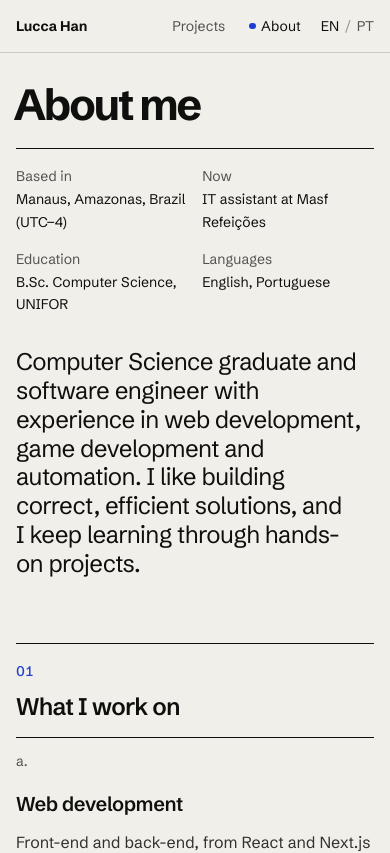
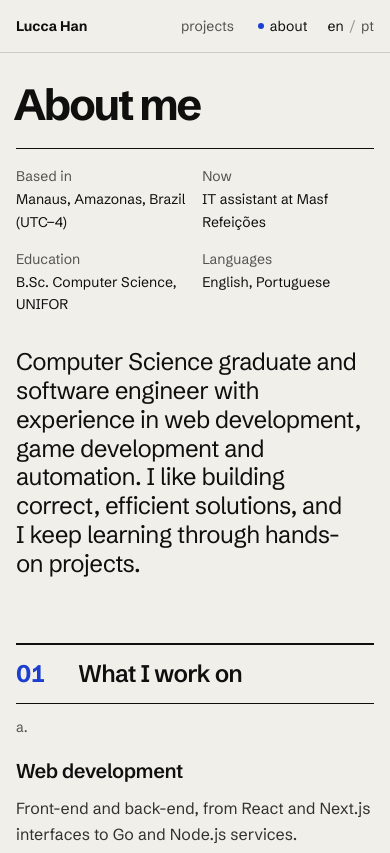
Before and after one commit to ludihan/website, a Next.js app: page /en/about in a window 390 px wide. Shown: the top 853 px of the page. Built offline with nearby package versions, Linux system fonts and the light colour scheme.

Commit message:
Set section numbers large, open sections on a heavier rule, lowercase the header

```diff
--- a/app/globals.css
+++ b/app/globals.css
@@ -197,9 +197,9 @@ p {
   gap: 1.5rem;
 }
 
+/* The header is set in lower case, as in the Swiss and Bauhaus tradition. */
 .nav-link {
   color: var(--soft);
-  text-transform: capitalize;
 }
 
 .nav-link:hover,
@@ -222,7 +222,6 @@ p {
   grid-column: 11 / 13;
   justify-self: end;
   display: flex;
-  text-transform: uppercase;
 }
 
 .lang-switcher > * + *::before {
@@ -322,17 +321,28 @@ p {
 
 /* ---------- Section openers ---------- */
 
+/* A section opens on a heavier rule than the hairlines inside it. */
 .section-head {
   align-items: baseline;
   padding-top: 1rem;
-  border-top: 1px solid var(--ink);
+  border-top: 2px solid var(--ink);
 }
 
+/* Section numbers are set like the titles beside them: the numerals are part of the layout. */
 .section-no {
   grid-column: 1 / 4;
   color: var(--accent-text);
+  font-size: var(--text-title);
+  font-weight: 700;
+  letter-spacing: -0.03em;
+  line-height: 1.1;
+}
+
+/* Over a project name the number steps back down to a label. */
+.project-head .section-no {
   font-size: var(--text-small);
   font-weight: 500;
+  letter-spacing: 0;
 }
 
 .section-head h2 {
@@ -1197,8 +1207,17 @@ div[data-lang] {
     margin-bottom: 2rem;
   }
 
+  /* The number and the title stay on one line, like a numbered column head. */
   .section-head {
     row-gap: 0.75rem;
+  }
+
+  .section-head .section-no {
+    grid-column: 1 / 3 !important;
+  }
+
+  .section-head h2 {
+    grid-column: 3 / 13 !important;
   }
 
   .section-more {
```
Also changed, not shown: 1 other file (tests, documents, lock files or other folders).
